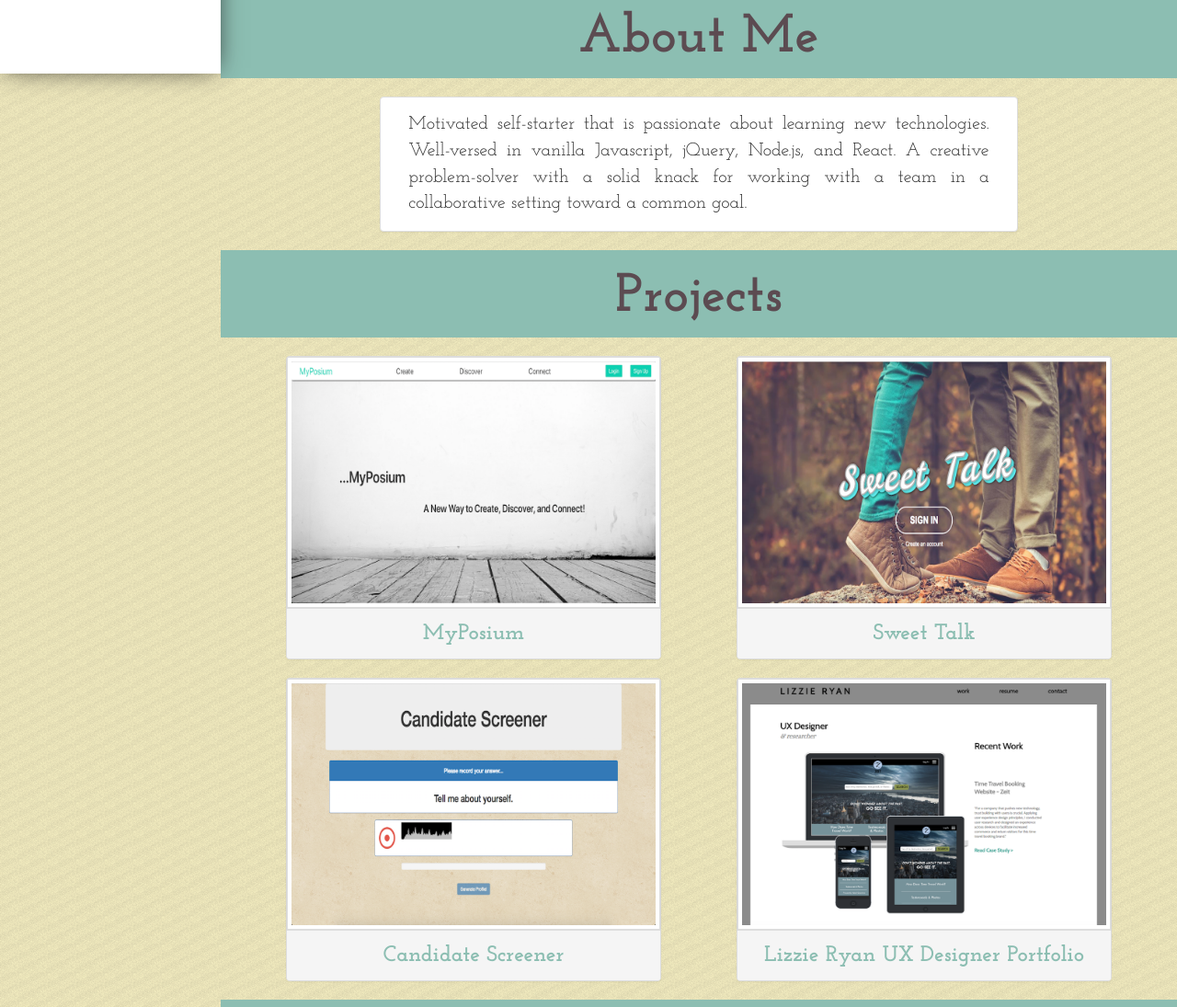
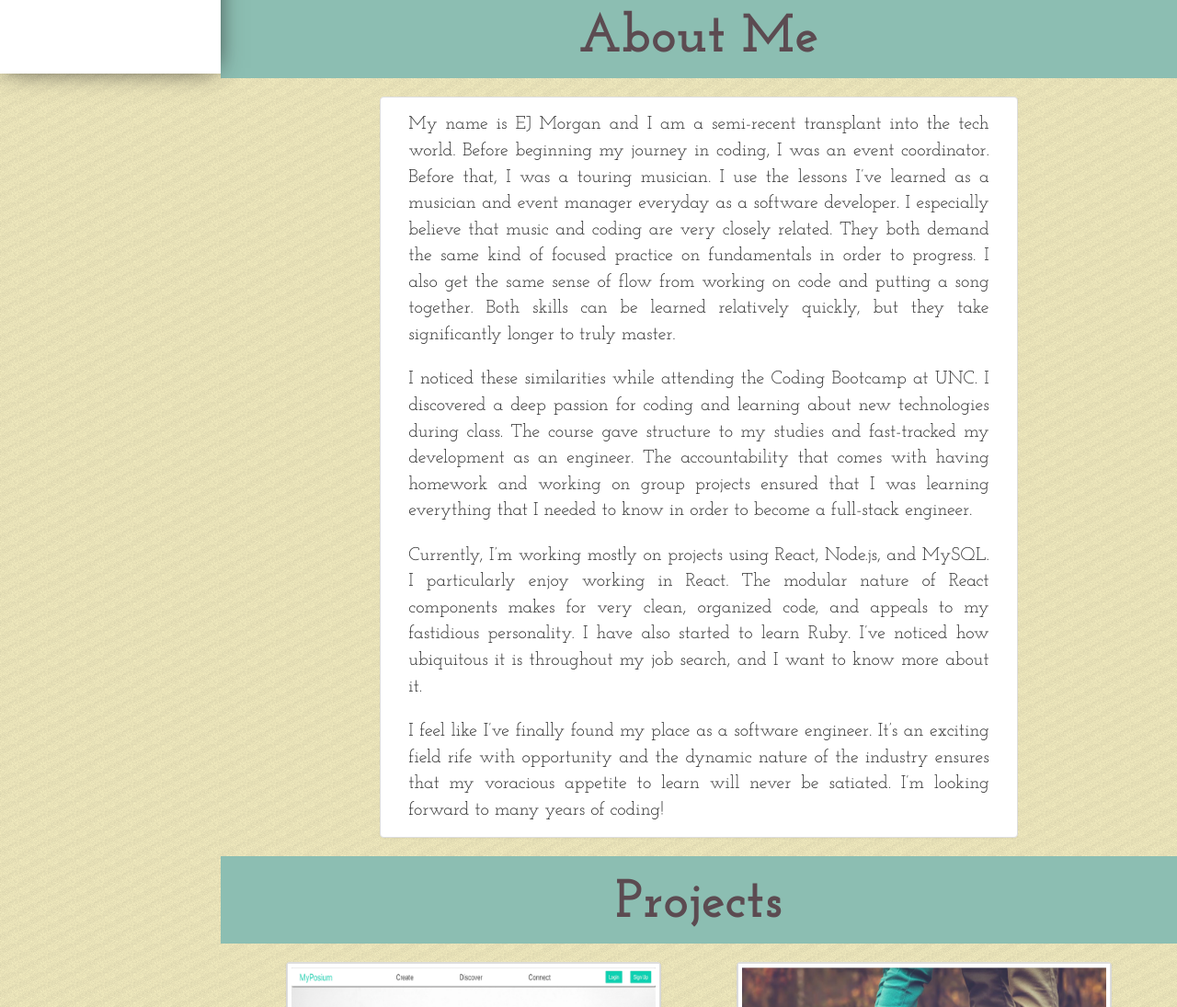
Before and after one commit to EJM6234/ejs-portfolio, a website: page index.html in a window 1280 px wide. Shown: the part 720-1815 px from the top of the page at 92% size. Drawn offline with nearby package versions, Linux system fonts and the light colour scheme.

Commit message:
Updated about me section

```diff
--- a/assets/css/style.scss
+++ b/assets/css/style.scss
@@ -294,7 +294,7 @@ html {
 						margin-bottom: 20px;
 						text-align: justify;
 
-						#about-text {
+						.about-text {
 							font-family: 'Josefin Slab', serif;
 							font-size: 20px;
 							font-weight: 400;
--- a/index.html
+++ b/index.html
@@ -125,8 +125,25 @@
 				</div>
 				<div class="about-panel panel panel-default col-xs-10 col-xs-offset-1 col-md-8 col-md-offset-2">
 					<div class="panel-body">
-						<p id="about-text">Motivated self-starter that is passionate about learning new technologies. Well-versed in vanilla Javascript, jQuery, Node.js, and React. A creative problem-solver with a solid knack for working with a team in a collaborative setting toward a common
-							goal.
+						<p class="about-text">
+							My name is EJ Morgan and I am a semi-recent transplant into the tech world. Before beginning my journey in coding, I was an event coordinator. Before that, I was a touring musician. I use the lessons I’ve learned as a musician and event manager everyday
+							as a software developer. I especially believe that music and coding are very closely related. They both demand the same kind of focused practice on fundamentals in order to progress. I also get the same sense of flow from working on code and putting
+							a song together. Both skills can be learned relatively quickly, but they take significantly longer to truly master.
+						</p>
+						<br>
+						<p class="about-text">
+							I noticed these similarities while attending the Coding Bootcamp at UNC. I discovered a deep passion for coding and learning about new technologies during class. The course gave structure to my studies and fast-tracked my development as an engineer. The
+							accountability that comes with having homework and working on group projects ensured that I was learning everything that I needed to know in order to become a full-stack engineer.
+						</p>
+						<br>
+						<p class="about-text">
+							Currently, I’m working mostly on projects using React, Node.js, and MySQL. I particularly enjoy working in React. The modular nature of React components makes for very clean, organized code, and appeals to my fastidious personality. I have also started
+							to learn Ruby. I’ve noticed how ubiquitous it is throughout my job search, and I want to know more about it.
+						</p>
+						<br>
+						<p class="about-text">
+							I feel like I’ve finally found my place as a software engineer. It’s an exciting field rife with opportunity and the dynamic nature of the industry ensures that my voracious appetite to learn will never be satiated. I’m looking forward to many years of
+							coding!
 						</p>
 					</div>
 				</div>
```
Also changed, not shown: assets/css/style.css.
